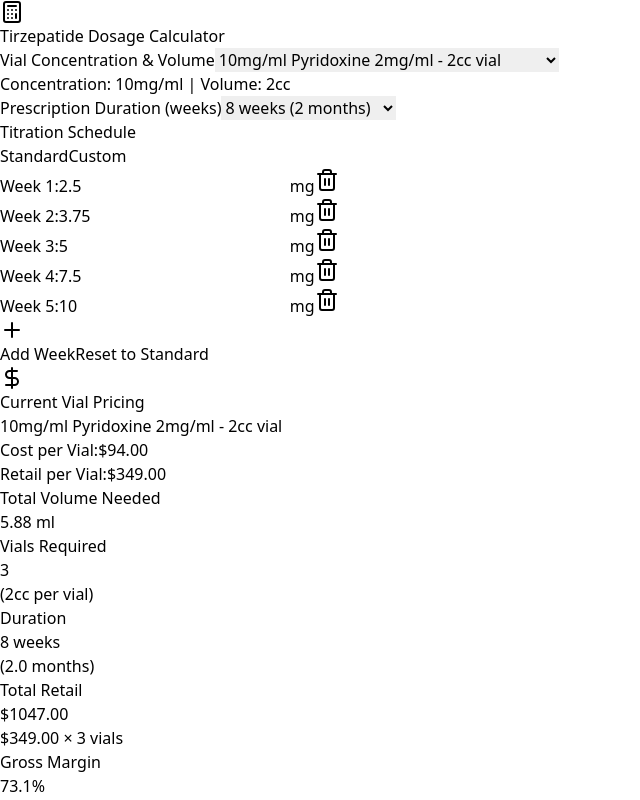
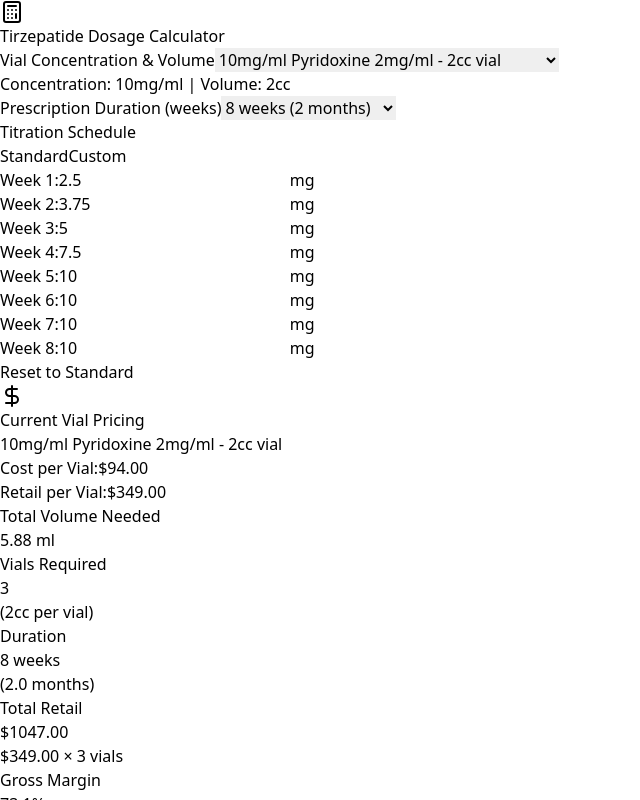
Before and after one commit to rajbrades/tirzepatide-calculator, a React (Vite) app: page / in a window 1280 px wide. Both pictures are taken after a click on the button "Custom". Shown: the top 800 px of the page, without its empty margins (0-640 px from the left). Built offline with nearby package versions, Linux system fonts and the light colour scheme.

Commit message:
Show full titration schedule with all weeks, display 'Week N' instead of 'WN'

```diff
--- a/src/App.jsx
+++ b/src/App.jsx
@@ -1,5 +1,5 @@
 import React, { useState, useMemo } from 'react';
-import { Calculator, Plus, Trash2, AlertCircle, DollarSign } from 'lucide-react';
+import { Calculator, AlertCircle, DollarSign } from 'lucide-react';
 
 const TirzepatideCalculator = () => {
   const standardTitration = [
@@ -24,6 +24,22 @@ const TirzepatideCalculator = () => {
   const [useCustomTitration, setUseCustomTitration] = useState(false);
   const [customTitration, setCustomTitration] = useState(standardTitration);
 
+  React.useEffect(() => {
+    const newCustomTitration = [];
+    for (let week = 1; week <= duration; week++) {
+      const existingCustom = customTitration.find(t => t.week === week);
+      if (existingCustom) {
+        newCustomTitration.push(existingCustom);
+      } else if (week <= standardTitration.length) {
+        newCustomTitration.push({ week, dose: standardTitration[week - 1].dose });
+      } else {
+        const lastDose = week > 1 ? newCustomTitration[week - 2].dose : 10;
+        newCustomTitration.push({ week, dose: lastDose });
+      }
+    }
+    setCustomTitration(newCustomTitration);
+  }, [duration]);
+
   const calculateDosage = (dose, concentration) => {
     const ml = dose / concentration;
     const units = ml * 100;
@@ -31,25 +47,21 @@ const TirzepatideCalculator = () => {
   };
 
   const weeklySchedule = useMemo(() => {
-    const titration = useCustomTitration ? customTitration : standardTitration;
     const schedule = [];
-
     for (let week = 1; week <= duration; week++) {
       let dose;
-      if (week <= titration.length) {
-        dose = titration[week - 1].dose;
+      if (useCustomTitration) {
+        dose = customTitration[week - 1]?.dose || 0;
       } else {
-        dose = titration[titration.length - 1].dose;
+        if (week <= standardTitration.length) {
+          dose = standardTitration[week - 1].dose;
+        } else {
+          dose = standardTitration[standardTitration.length - 1].dose;
+        }
       }
-
       const dosage = calculateDosage(dose, selectedVial.concentration);
-      schedule.push({
-        week,
-        dose,
-        ...dosage
-      });
+      schedule.push({ week, dose, ...dosage });
     }
-
     return schedule;
   }, [selectedVial, duration, useCustomTitration, customTitration]);
 
@@ -66,31 +78,11 @@ const TirzepatideCalculator = () => {
     const totalRetail = vialsNeeded * selectedVial.retail;
     const totalProfit = totalRetail - totalCost;
     const profitMargin = totalRetail > 0 ? ((totalProfit / totalRetail) * 100) : 0;
-
     return {
-      totalCost,
-      totalRetail,
-      totalProfit,
-      profitMargin,
-      costPerVial: selectedVial.cost,
-      retailPerVial: selectedVial.retail
+      totalCost, totalRetail, totalProfit, profitMargin,
+      costPerVial: selectedVial.cost, retailPerVial: selectedVial.retail
     };
   }, [vialsNeeded, selectedVial]);
-
-  const addCustomWeek = () => {
-    const lastWeek = customTitration[customTitration.length - 1];
-    setCustomTitration([...customTitration, {
-      week: lastWeek.week + 1,
-      dose: lastWeek.dose
-    }]);
-  };
-
-  const removeCustomWeek = (index) => {
-    if (customTitration.length > 1) {
-      const newTitration = customTitration.filter((_, i) => i !== index);
-      setCustomTitration(newTitration.map((item, i) => ({ ...item, week: i + 1 })));
-    }
-  };
 
   const updateCustomDose = (index, value) => {
     const newTitration = [...customTitration];
@@ -99,7 +91,15 @@ const TirzepatideCalculator = () => {
   };
 
   const resetToStandard = () => {
-    setCustomTitration(standardTitration);
+    const newTitration = [];
+    for (let week = 1; week <= duration; week++) {
+      if (week <= standardTitration.length) {
+        newTitration.push({ week, dose: standardTitration[week - 1].dose });
+      } else {
+        newTitration.push({ week, dose: standardTitration[standardTitration.length - 1].dose });
+      }
+    }
+    setCustomTitration(newTitration);
     setUseCustomTitration(false);
   };
 
@@ -111,121 +111,53 @@ const TirzepatideCalculator = () => {
             <Calculator className="w-8 h-8 text-indigo-600" />
             <h1 className="text-3xl font-bold text-gray-800">Tirzepatide Dosage Calculator</h1>
           </div>
-
           <div className="grid md:grid-cols-2 gap-6 mb-8">
             <div className="space-y-2">
-              <label className="block text-sm font-semibold text-gray-700">
-                Vial Concentration & Volume
-              </label>
-              <select
-                value={selectedVial.id}
-                onChange={(e) => setSelectedVial(vialOptions.find(v => v.id === parseInt(e.target.value)))}
-                className="w-full p-3 border-2 border-gray-300 rounded-lg focus:ring-2 focus:ring-indigo-500 focus:border-indigo-500"
-              >
-                {vialOptions.map(vial => (
-                  <option key={vial.id} value={vial.id}>{vial.name}</option>
-                ))}
+              <label className="block text-sm font-semibold text-gray-700">Vial Concentration & Volume</label>
+              <select value={selectedVial.id} onChange={(e) => setSelectedVial(vialOptions.find(v => v.id === parseInt(e.target.value)))} className="w-full p-3 border-2 border-gray-300 rounded-lg focus:ring-2 focus:ring-indigo-500 focus:border-indigo-500">
+                {vialOptions.map(vial => (<option key={vial.id} value={vial.id}>{vial.name}</option>))}
               </select>
-              <div className="text-sm text-gray-600 mt-1">
-                Concentration: {selectedVial.concentration}mg/ml | Volume: {selectedVial.volume}cc
-              </div>
+              <div className="text-sm text-gray-600 mt-1">Concentration: {selectedVial.concentration}mg/ml | Volume: {selectedVial.volume}cc</div>
             </div>
-
             <div className="space-y-2">
-              <label className="block text-sm font-semibold text-gray-700">
-                Prescription Duration (weeks)
-              </label>
-              <select
-                value={duration}
-                onChange={(e) => setDuration(parseInt(e.target.value))}
-                className="w-full p-3 border-2 border-gray-300 rounded-lg focus:ring-2 focus:ring-indigo-500 focus:border-indigo-500"
-              >
-                {[4, 8, 12, 16, 20, 24].map(weeks => (
-                  <option key={weeks} value={weeks}>{weeks} weeks ({weeks / 4} months)</option>
-                ))}
+              <label className="block text-sm font-semibold text-gray-700">Prescription Duration (weeks)</label>
+              <select value={duration} onChange={(e) => setDuration(parseInt(e.target.value))} className="w-full p-3 border-2 border-gray-300 rounded-lg focus:ring-2 focus:ring-indigo-500 focus:border-indigo-500">
+                {[4, 8, 12, 16, 20, 24].map(weeks => (<option key={weeks} value={weeks}>{weeks} weeks ({weeks / 4} months)</option>))}
               </select>
             </div>
           </div>
-
           <div className="mb-6 p-4 bg-gray-50 rounded-lg">
             <div className="flex items-center justify-between mb-4">
               <h2 className="text-lg font-semibold text-gray-800">Titration Schedule</h2>
               <div className="flex gap-2">
-                <button
-                  onClick={() => setUseCustomTitration(false)}
-                  className={`px-4 py-2 rounded-lg font-medium transition-colors ${
-                    !useCustomTitration
-                      ? 'bg-indigo-600 text-white'
-                      : 'bg-white text-gray-700 border border-gray-300 hover:bg-gray-50'
-                  }`}
-                >
-                  Standard
-                </button>
-                <button
-                  onClick={() => setUseCustomTitration(true)}
-                  className={`px-4 py-2 rounded-lg font-medium transition-colors ${
-                    useCustomTitration
-                      ? 'bg-indigo-600 text-white'
-                      : 'bg-white text-gray-700 border border-gray-300 hover:bg-gray-50'
-                  }`}
-                >
-                  Custom
-                </button>
+                <button onClick={() => setUseCustomTitration(false)} className={`px-4 py-2 rounded-lg font-medium transition-colors ${!useCustomTitration ? 'bg-indigo-600 text-white' : 'bg-white text-gray-700 border border-gray-300 hover:bg-gray-50'}`}>Standard</button>
+                <button onClick={() => setUseCustomTitration(true)} className={`px-4 py-2 rounded-lg font-medium transition-colors ${useCustomTitration ? 'bg-indigo-600 text-white' : 'bg-white text-gray-700 border border-gray-300 hover:bg-gray-50'}`}>Custom</button>
               </div>
             </div>
-
             {!useCustomTitration ? (
-              <div className="grid grid-cols-5 gap-2">
-                {standardTitration.map((week, idx) => (
-                  <div key={idx} className="bg-white p-3 rounded-lg border border-gray-200 text-center">
+              <div className={`grid gap-2 ${duration <= 12 ? 'grid-cols-4 sm:grid-cols-6' : 'grid-cols-3 sm:grid-cols-8'}`}>
+                {weeklySchedule.map((week, idx) => (
+                  <div key={idx} className="bg-white p-2 rounded-lg border border-gray-200 text-center">
                     <div className="text-xs text-gray-500 mb-1">Week {week.week}</div>
-                    <div className="text-lg font-bold text-indigo-600">{week.dose}mg</div>
+                    <div className="text-sm font-bold text-indigo-600">{week.dose}mg</div>
                   </div>
                 ))}
               </div>
             ) : (
-              <div className="space-y-2">
-                {customTitration.map((week, idx) => (
+              <div className="space-y-2 max-h-96 overflow-y-auto">
+                {weeklySchedule.map((week, idx) => (
                   <div key={idx} className="flex items-center gap-2">
                     <span className="text-sm font-medium text-gray-700 w-20">Week {week.week}:</span>
-                    <input
-                      type="number"
-                      step="0.25"
-                      min="0"
-                      value={week.dose}
-                      onChange={(e) => updateCustomDose(idx, e.target.value)}
-                      className="flex-1 p-2 border border-gray-300 rounded-lg focus:ring-2 focus:ring-indigo-500 focus:border-indigo-500"
-                    />
+                    <input type="number" step="0.25" min="0" value={week.dose} onChange={(e) => updateCustomDose(idx, e.target.value)} className="flex-1 p-2 border border-gray-300 rounded-lg focus:ring-2 focus:ring-indigo-500 focus:border-indigo-500" />
                     <span className="text-sm text-gray-600 w-8">mg</span>
-                    <button
-                      onClick={() => removeCustomWeek(idx)}
-                      disabled={customTitration.length === 1}
-                      className="p-2 text-red-600 hover:bg-red-50 rounded-lg disabled:opacity-30 disabled:cursor-not-allowed"
-                    >
-                      <Trash2 className="w-4 h-4" />
-                    </button>
                   </div>
                 ))}
-                <div className="flex gap-2 mt-3">
-                  <button
-                    onClick={addCustomWeek}
-                    className="flex items-center gap-2 px-4 py-2 bg-indigo-600 text-white rounded-lg hover:bg-indigo-700 transition-colors"
-                  >
-                    <Plus className="w-4 h-4" />
-                    Add Week
-                  </button>
-                  <button
-                    onClick={resetToStandard}
-                    className="px-4 py-2 bg-gray-200 text-gray-700 rounded-lg hover:bg-gray-300 transition-colors"
-                  >
-                    Reset to Standard
-                  </button>
+                <div className="flex gap-2 mt-3 pt-3 border-t">
+                  <button onClick={resetToStandard} className="px-4 py-2 bg-gray-200 text-gray-700 rounded-lg hover:bg-gray-300 transition-colors">Reset to Standard</button>
                 </div>
               </div>
             )}
           </div>
-
-          {/* Pricing Display */}
           <div className="mb-6 p-4 bg-gradient-to-r from-green-50 to-emerald-50 rounded-lg border border-green-200">
             <div className="flex items-center gap-2 mb-2">
               <DollarSign className="w-5 h-5 text-green-600" />
@@ -234,18 +166,11 @@ const TirzepatideCalculator = () => {
             <div className="bg-white p-4 rounded-lg">
               <div className="font-medium text-gray-800 mb-2">{selectedVial.name}</div>
               <div className="grid grid-cols-2 gap-4 text-sm">
-                <div>
-                  <span className="text-gray-600">Cost per Vial:</span>
-                  <span className="ml-2 font-semibold text-gray-900">${selectedVial.cost.toFixed(2)}</span>
-                </div>
-                <div>
-                  <span className="text-gray-600">Retail per Vial:</span>
-                  <span className="ml-2 font-semibold text-gray-900">${selectedVial.retail.toFixed(2)}</span>
-                </div>
+                <div><span className="text-gray-600">Cost per Vial:</span><span className="ml-2 font-semibold text-gray-900">${selectedVial.cost.toFixed(2)}</span></div>
+                <div><span className="text-gray-600">Retail per Vial:</span><span className="ml-2 font-semibold text-gray-900">${selectedVial.retail.toFixed(2)}</span></div>
               </div>
             </div>
           </div>
-
           <div className="grid md:grid-cols-3 gap-4 mb-6">
             <div className="bg-gradient-to-br from-indigo-500 to-indigo-600 p-6 rounded-xl text-white">
               <div className="text-sm opacity-90 mb-1">Total Volume Needed</div>
@@ -262,8 +187,6 @@ const TirzepatideCalculator = () => {
               <div className="text-xs opacity-75 mt-1">({(duration / 4).toFixed(1)} months)</div>
             </div>
           </div>
-
-          {/* Cost Summary */}
           <div className="grid md:grid-cols-2 gap-4 mb-6">
             <div className="bg-gradient-to-br from-emerald-500 to-emerald-600 p-6 rounded-xl text-white">
               <div className="text-sm opacity-90 mb-1">Total Retail</div>
@@ -276,7 +199,6 @@ const TirzepatideCalculator = () => {
               <div className="text-xs opacity-75 mt-1">Of retail price</div>
             </div>
           </div>
-
           <div className="overflow-x-auto">
             <h2 className="text-xl font-semibold text-gray-800 mb-4">Weekly Injection Schedule</h2>
             <table className="w-full border-collapse">
@@ -291,38 +213,23 @@ const TirzepatideCalculator = () => {
               <tbody>
                 {weeklySchedule.map((week, idx) => (
                   <tr key={idx} className={idx % 2 === 0 ? 'bg-white' : 'bg-gray-50'}>
-                    <td className="p-3 border-b border-gray-200">
-                      <span className="font-medium text-gray-900">Week {week.week}</span>
-                    </td>
-                    <td className="p-3 border-b border-gray-200">
-                      <span className="text-indigo-600 font-semibold">{week.dose} mg</span>
-                    </td>
-                    <td className="p-3 border-b border-gray-200">
-                      <span className="font-mono text-gray-900">{week.ml} ml</span>
-                    </td>
-                    <td className="p-3 border-b border-gray-200">
-                      <span className="font-mono text-gray-900">{week.units} units</span>
-                    </td>
+                    <td className="p-3 border-b border-gray-200"><span className="font-medium text-gray-900">Week {week.week}</span></td>
+                    <td className="p-3 border-b border-gray-200"><span className="text-indigo-600 font-semibold">{week.dose} mg</span></td>
+                    <td className="p-3 border-b border-gray-200"><span className="font-mono text-gray-900">{week.ml} ml</span></td>
+                    <td className="p-3 border-b border-gray-200"><span className="font-mono text-gray-900">{week.units} units</span></td>
                   </tr>
                 ))}
               </tbody>
               <tfoot>
                 <tr className="bg-indigo-50 font-semibold">
                   <td className="p-3 border-t-2 border-gray-300">Total</td>
-                  <td className="p-3 border-t-2 border-gray-300">
-                    {weeklySchedule.reduce((sum, week) => sum + week.dose, 0).toFixed(2)} mg
-                  </td>
-                  <td className="p-3 border-t-2 border-gray-300">
-                    {totalVolume.toFixed(3)} ml
-                  </td>
-                  <td className="p-3 border-t-2 border-gray-300">
-                    {(totalVolume * 100).toFixed(1)} units
-                  </td>
+                  <td className="p-3 border-t-2 border-gray-300">{weeklySchedule.reduce((sum, week) => sum + week.dose, 0).toFixed(2)} mg</td>
+                  <td className="p-3 border-t-2 border-gray-300">{totalVolume.toFixed(3)} ml</td>
+                  <td className="p-3 border-t-2 border-gray-300">{(totalVolume * 100).toFixed(1)} units</td>
                 </tr>
               </tfoot>
             </table>
           </div>
-
           <div className="mt-6 p-4 bg-amber-50 border-l-4 border-amber-500 rounded-r-lg">
             <div className="flex items-start gap-2">
               <AlertCircle className="w-5 h-5 text-amber-600 mt-0.5 flex-shrink-0" />
```
